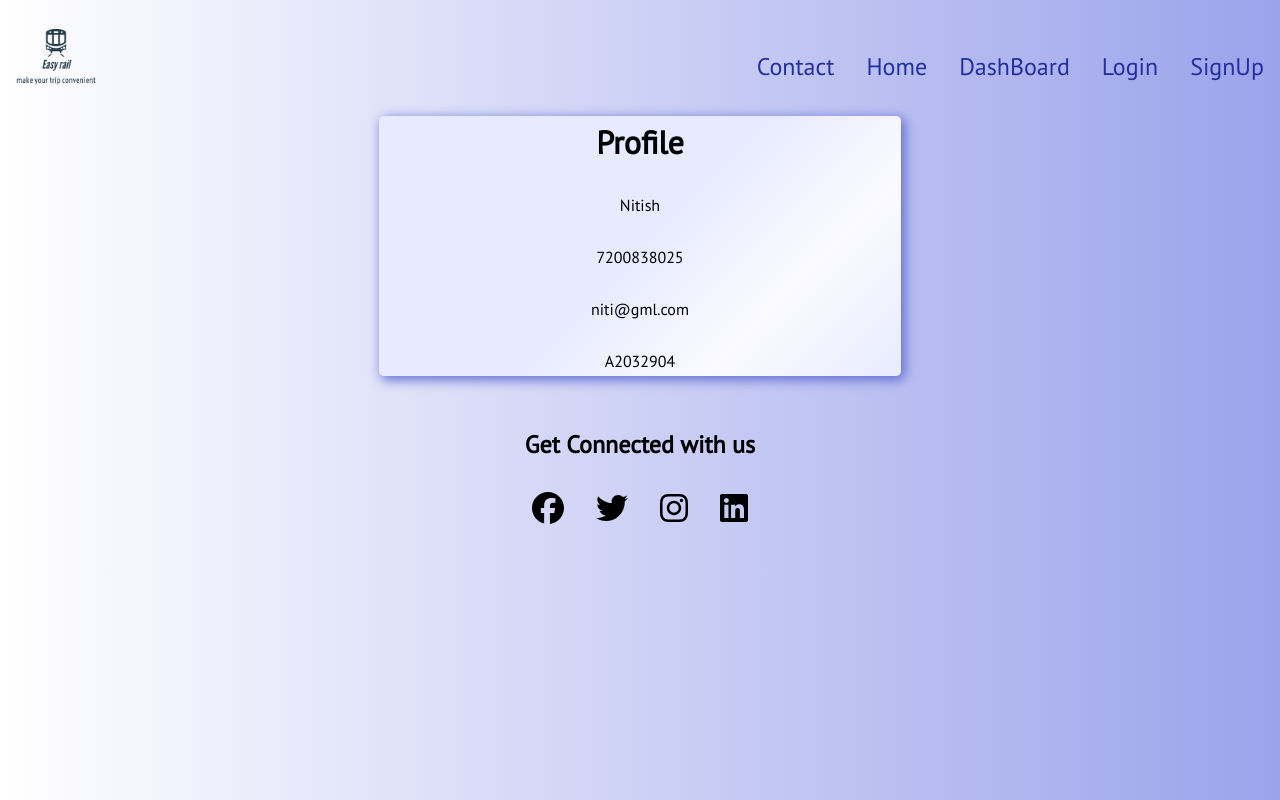
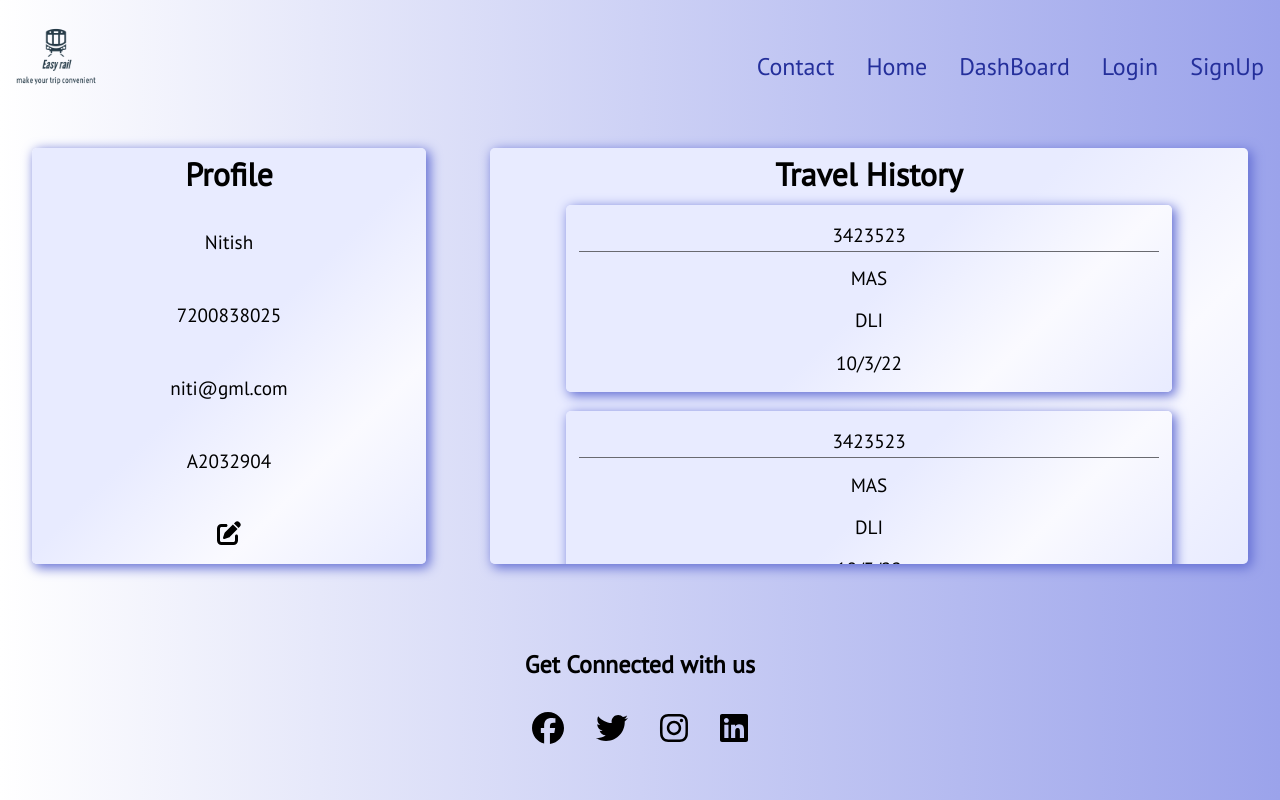
Before and after one commit to Sudeep8708/Book-My-Rail, a React (Create React App) app in the folder rail-app/: page /dashboard in a window 1280 px wide. Built offline with nearby package versions, Linux system fonts and the light colour scheme; what react-client-session would draw is missing.

Commit message:
Added Dashboard

```diff
--- /dev/null
+++ b/rail-app/src/dashboard/acc_detail.js
@@ -0,0 +1,17 @@
+import { FontAwesomeIcon } from "@fortawesome/react-fontawesome";
+import { faEdit } from "@fortawesome/free-solid-svg-icons";
+
+export default function AccDetails({account,changeAccount}) {
+    return (
+        <div className="container profile-container">
+            <h1>Profile</h1>
+            <div>{account.name}</div>
+            <div>{account.contact}</div>
+            <div>{account.email}</div>
+            <div>{account.aadhar}</div>
+			<div>
+				<FontAwesomeIcon icon={faEdit} size="lg" onClick={changeAccount}/>
+			</div>
+        </div>
+    );
+}
--- a/rail-app/src/dashboard/dashboard.js
+++ b/rail-app/src/dashboard/dashboard.js
@@ -1,21 +1,43 @@
-import { useState } from "react"
+import { useState } from "react";
+import AccDetails from "./acc_detail";
+import TravelHistory from "./travel-history";
 
-export default function DashBoard () {
+export default function DashBoard() {
     const [account, setAccount] = useState({
         name: "Nitish",
         contact: 7200838025,
         email: "niti@gml.com",
-		aadhar: "A2032904"
-	})
+        aadhar: "A2032904",
+        travelHistory: [
+            {
+                ticket_no: 3423523,
+                from: "MAS",
+                to: "DLI",
+                Date: "10/3/22",
+            },
+            {
+                ticket_no: 3423523,
+                from: "MAS",
+                to: "DLI",
+                Date: "10/3/22",
+            },
+            {
+                ticket_no: 3423523,
+                from: "MAS",
+                to: "DLI",
+                Date: "10/3/22",
+            },
+        ],
+    });
+
+	// const changeAccount = (e) => {
+	// 	setAccount (prevAccount => {...prevAccount,[e]})
+	// }
+
     return (
-		<>
-			<div className="container dashboard">
-				<h1>Profile</h1>
-				<div>{account.name}</div>
-				<div>{account.contact}</div>
-				<div>{account.email}</div>
-				<div>{account.aadhar}</div>
+        <div className="dashboard">
+            <AccDetails account={account}/>
+			<TravelHistory history={account.travelHistory}/>
         </div>
-		</>
-	)
+    );
 }
--- /dev/null
+++ b/rail-app/src/dashboard/travel-history.js
@@ -0,0 +1,18 @@
+export default function TravelHistory({ history }) {
+    console.log(history);
+    return (
+        <div className="container history-container">
+			<h1>Travel History</h1>
+            {history.map((travel) => {
+                return (
+                    <div key={travel.ticket_no} className="container">
+                        <div className="t_no">{travel.ticket_no}</div>
+                        <div>{travel.from}</div>
+                        <div>{travel.to}</div>
+                        <div>{travel.Date}</div>
+                    </div>
+                );
+            })}
+        </div>
+    );
+}
--- a/rail-app/src/index.css
+++ b/rail-app/src/index.css
@@ -19,6 +19,24 @@ body {
 code {
     font-family: source-code-pro, Menlo, Monaco, Consolas, "Courier New",
         monospace;
+}
+
+/* Plan ur journey */
+.input-field > input {
+    border: 1px solid rgb(167, 167, 167);
+    border-radius: 4px;
+    height: 3.5em;
+    background-color: inherit;
+    z-index: -1;
+}
+.input-field > label {
+    background-color: #e8ebff;
+    color: #696a70;
+    position: relative;
+    bottom: 1.5em;
+    left: 5em;
+    z-index: 2;
+    padding: 1px;
 }
 
 .booking-section {
@@ -147,16 +165,39 @@ code {
     text-shadow: 1px 5px 7px #242f9b;
 }
 
+/* Dashboard */
+
 .dashboard {
-    width: 40%;
     margin: auto;
+    display: flex;
+    align-content: space-around;
+    height: 30em;
+}
+
+.profile-container {
     display: flex;
     flex-direction: column;
     align-items: center;
+    justify-content: space-between;
+    max-width: 30%;
 }
 
-.dashboard > div {
-    margin-top: 2em;
+.history-container {
+    display: flex;
+    flex-direction: column;
+    overflow-y: scroll;
+    align-items: center;
+}
+
+.profile-container div, .history-container div {
+    text-align: center;
+    font-size: 1.2rem;
+    padding: 0.2em;
+    margin: 0.5em;
+}
+
+.t_no {
+    border-bottom: 1px solid #696a70;
 }
 
 /* nav bar */
@@ -198,7 +239,7 @@ code {
     border-bottom: 1px solid #242f9b;
 }
 
-@media screen and (min-width: 400px){
+@media screen and (min-width: 400px) {
     .nav-bar {
         flex-direction: row;
         justify-content: space-between;
@@ -251,7 +292,7 @@ code {
     width: fit-content;
 }
 
-@media screen and (min-width: 400px){
+@media screen and (min-width: 400px) {
     .form-entry input {
         width: 20rem;
     }
--- a/rail-app/src/plan-your-journey/plan_your_journey.js
+++ b/rail-app/src/plan-your-journey/plan_your_journey.js
@@ -69,7 +69,6 @@ const Plan_your_journey = () => {
                 </div>
                 <div>
                     <StationSelect name="to" onchange={onChangeObj}/>
-                    {/* <InputWithIcon label="to" id="to" onchange={onChangeObj} /> */}
                 </div>
                 <div>
                     <ResponsiveDatePickers onchange={onChangeObj} />
--- a/rail-app/src/plan-your-journey/station-select.js
+++ b/rail-app/src/plan-your-journey/station-select.js
@@ -21,17 +21,17 @@ const Result_fetch = () => {
 const StationSelect = (props) => {
 	const result = Result_fetch()
 	return (
-		<>
+		<div className="input-field">
 		<label>{props.name}</label>
 		<input name={props.name} list={props.name} onChange={props.onchange}/>
-		<datalist id={props.name}>
+		<datalist id={props.name} >
 			{
 				 result.map((item) => {
 					return <option key={item.station_name} value={item.station_name}	/>
 				 })
 			}
 		</datalist>
-		</>
+		</div>
 	)
 }
 
--- a/rail-app/src/ticket_view/card.css
+++ b/rail-app/src/ticket_view/card.css
@@ -1,44 +1,42 @@
-  .train_card{
-    display:flex;
-    justify-content:space-around;
+.train_card {
+    display: flex;
+    justify-content: space-around;
     width: 80%;
     margin: auto;
-    padding:20px;
-    margin-top:40px;
-    background-color:rgb(248, 243, 237);
+    padding: 20px;
+    margin-top: 40px;
+    background-color: rgb(248, 243, 237);
 }
 
-  .key{
-    font-weight:bold;
-    display:block;
-    width:40%;
-    margin:5px;
+.key {
+    font-weight: bold;
+    display: block;
+    width: 40%;
+    margin: 5px;
 }
 
-  .val{
-    color:green;
-    margin:5px;
+.val {
+    color: green;
+    margin: 5px;
 }
 
-  .footer{
-    height:200px;
-    margin-top:20px;
-    background-color:black;
+.footer {
+    height: 200px;
+    margin-top: 20px;
+    background-color: black;
 }
 
-  .pass_details{
-    padding:20px;
-    margin:20px;
-    background-color:bisque;
-    width:40%;
-    border-radius:10px;
+.ticket_details {
+    padding: 20px;
+    margin: 20px;
+    width: 40%;
+    border-radius: 10px;
 }
 
-  .card{
-    background-color:white;
+.card {
+    background-color: white;
     width: 80%;
     margin: auto;
-    padding:20px;
-    margin-top:40px;
-
+    padding: 20px;
+    margin-top: 40px;
 }
--- a/rail-app/src/ticket_view/card.js
+++ b/rail-app/src/ticket_view/card.js
@@ -2,7 +2,40 @@
     import Traincard from './train_card.js'
     import PassDetails from './pass_details.js'
     const Card = ()=>{
-
+        const ticket = {
+            train_no: "12345",
+            train_name: "Rockfort Express",
+            from: "Chennai",
+            to: "Trichy",
+            startTime: "10:00",
+            endTime: "16:00",
+            passenger: [
+                {
+                    ticket_no: "4343",
+                    name: "Nitish",
+                    age: 18,
+                    Coach: "D5",
+                    seat: 35,
+                    contact: 7200838025,
+                },
+                {
+                    ticket_no: "4345",
+                    name: "Nitish",
+                    age: 18,
+                    Coach: "D5",
+                    seat: 35,
+                    contact: 7200838025,
+                },
+                {
+                    ticket_no: "4347",
+                    name: "Nitish",
+                    age: 18,
+                    Coach: "D5",
+                    seat: 35,
+                    contact: 7200838025,
+                },
+            ],
+        };
         return(
             <>
             <div className = "card">
--- a/rail-app/src/ticket_view/pass_details.js
+++ b/rail-app/src/ticket_view/pass_details.js
@@ -1,25 +1,13 @@
-import './card.css';
+import "./card.css";
 
-const pass_details = ()=>{
-
-    return(
-        <div className="pass_details">
-      <p style = {{fontWeight:'bold',fontSize:"20px"}}>Name 1 </p>
-      <hr/>
-      <br/>
-      <span className = "key">Train No :</span>
-      <span className="val"></span>
-      <span className = "key">Name :</span>
-      <span className="val"></span>
-      <span className = "key">Email :</span>
-      <span className="val"></span>
-      <span className = "key">Phone :</span>
-      <span className="val"></span>
-      <span className = "key">Seat Number :</span>
-      <span className = "val"></span>
-      <span className = "key">Coach :</span>
-      </div>
-    )
-}
+const pass_details = () => {
+    return (
+        <div className="ticket_details">
+            <div>
+                <p>Tic</p>
+            </div>
+        </div>
+    );
+};
 
 export default pass_details;
```
Also changed, not shown: 1 other file (tests, documents, lock files or other folders). Lines whose indentation alone changed are shown as unchanged.
